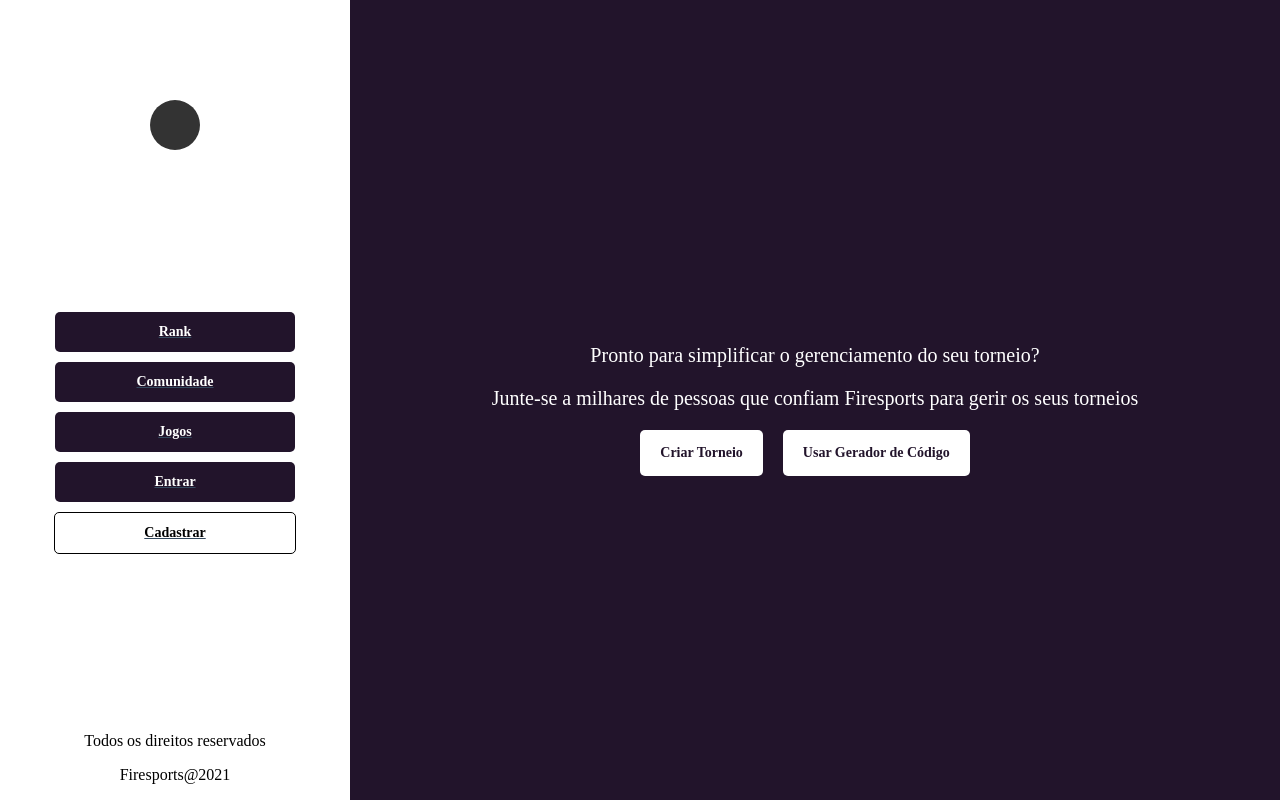
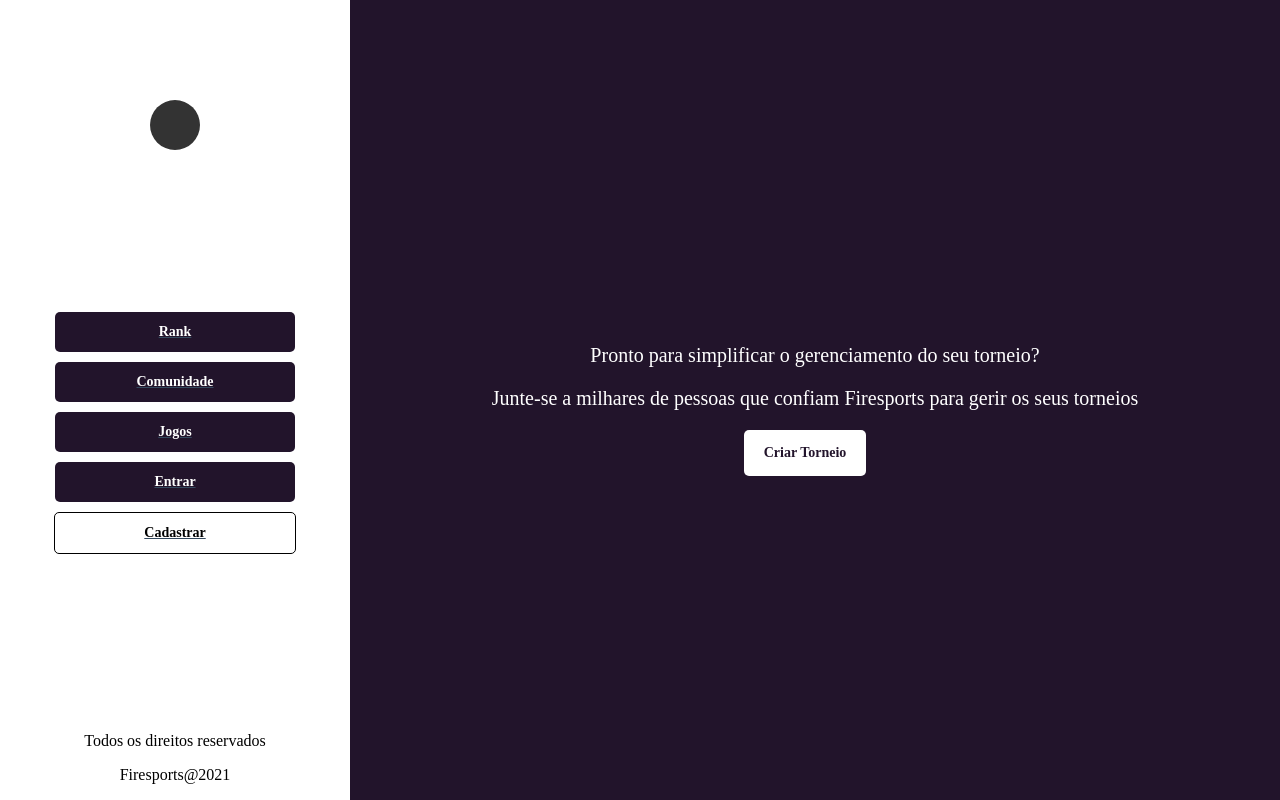
Before and after one commit to vitoribeiro00/Firesports, a React (Create React App) app in the folder frontend/: page / in a window 1280 px wide. Built offline with nearby package versions, Linux system fonts and the light colour scheme.

Commit message:
Removed 'gerador de codigos' button

```diff
--- a/frontend/src/pages/Home/index.js
+++ b/frontend/src/pages/Home/index.js
@@ -18,7 +18,6 @@ const Home = () => {
                 </div>
                 <div className="conteudoBotaoHome">
                     <Link to="/torneios"><div>Criar Torneio</div></Link>
-                    <Link to=""><div>Usar Gerador de Código</div></Link>
                 </div>
             </div>
         </div>
```
